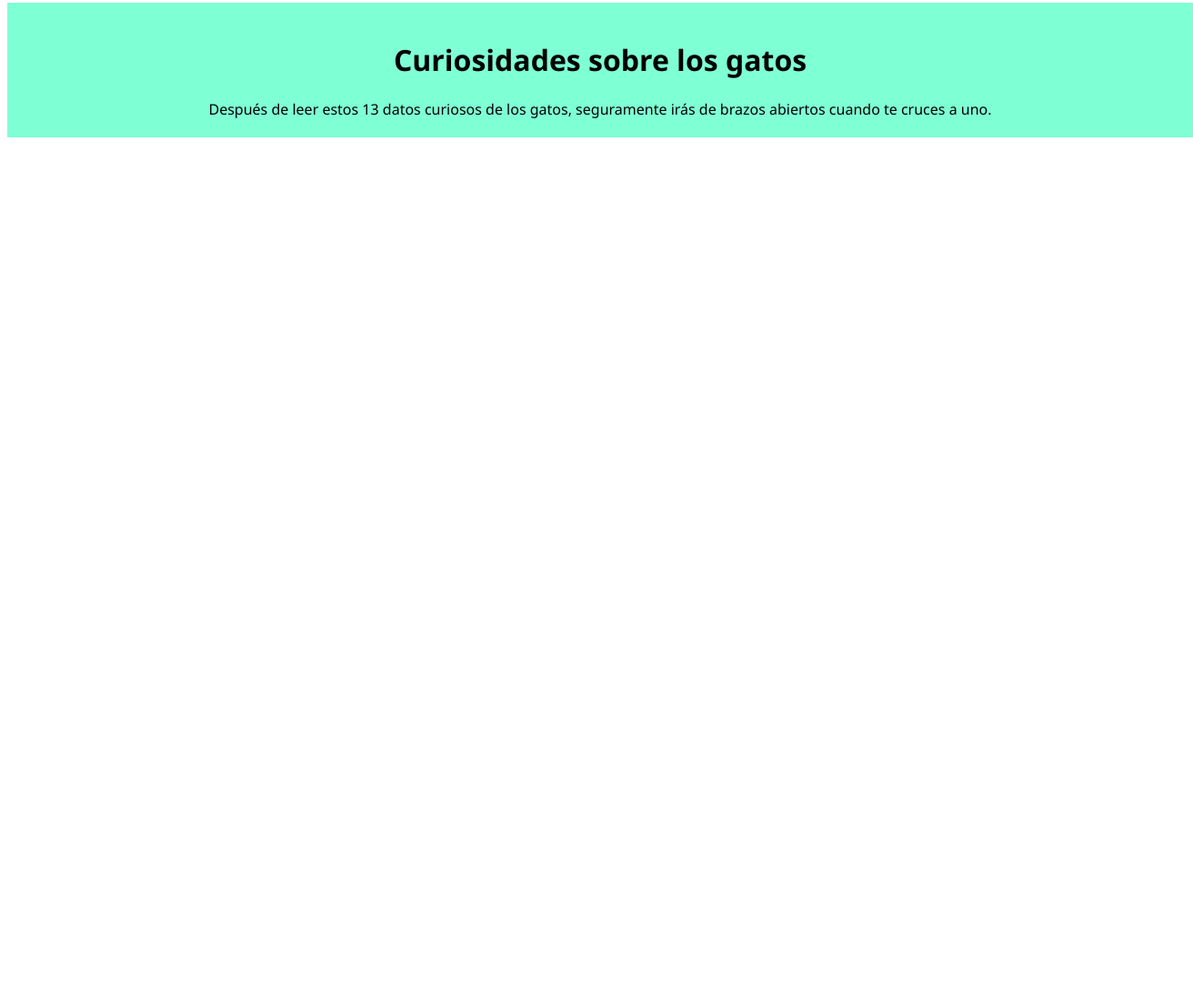
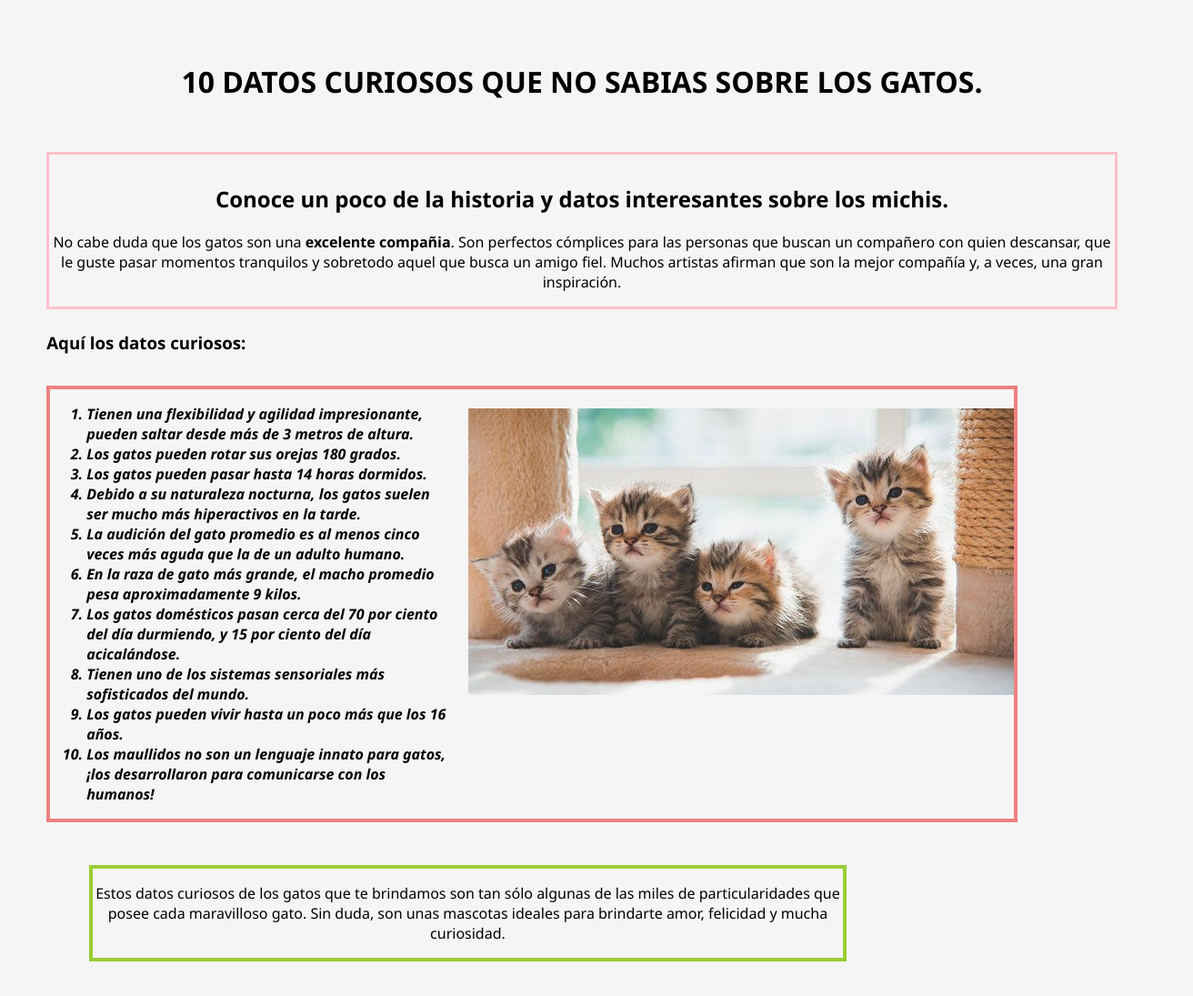
Before and after one commit to lara-bozzano/frontEnd-2022, a plain HTML site: page pruebaDiv.html in a window 1280 px wide. Shown: the part 5-1100 px from the top of the page at 91% size, 1312 px wide, since content can reach past the window. Before the commit the page ends 800 px from the top, so only its background shows below. Drawn offline with Linux system fonts and the light colour scheme.

Commit message:
pagina gatitos

```diff
--- a/pruebaDiv.css
+++ b/pruebaDiv.css
@@ -1,12 +1,60 @@
+body {
+    background-color: whitesmoke;
+    margin: 1%;
+    padding: 3%;
+}
 
+h1 {
+    text-align: center;
+    font-family: 'Segoe UI', Tahoma, Geneva, Verdana, sans-serif;
+    padding-bottom: 3%;
+}
 
 .titulo {
-height: 30%;
-width: 100%;
-border-style: 4px solid;
-border-color: black solid;
-background-color: aquamarine;
 text-align: center;
 font-family: 'Segoe UI', Tahoma, Geneva, Verdana, sans-serif;
-padding: 20px;
+padding-top: 1%;
+margin: 0 auto;
+border: pink solid;
 }
+
+.inline {
+    font-weight: bold;
+}
+
+.subtitulo {
+    margin-top: 2%;
+    text-align: left;
+    font-family: 'Segoe UI', Tahoma, Geneva, Verdana, sans-serif;
+}
+
+.encabezado {
+    height: 40%;
+    width: 90%;
+    margin-top: 3%;
+    text-align: left;
+    font-family: 'Segoe UI', Tahoma, Geneva, Verdana, sans-serif;
+    font-weight: bold;
+    font-style: italic;
+    display: flex;
+    flex-direction: row;
+    justify-content: center;
+    border: 4px lightcoral solid;
+}
+
+.imagen {
+    margin-top: 2%;
+    margin-left: 2%;
+    display: inline;
+}
+
+.pie {
+    font-family: 'Segoe UI', Tahoma, Geneva, Verdana, sans-serif;
+    margin-inline: 20%;
+    margin-top: 20;
+    margin: 4%;
+    border: 4px yellowgreen solid;
+    height: 5%;
+    width: 70%;
+    text-align: center;
+}
--- a/pruebaDiv.html
+++ b/pruebaDiv.html
@@ -16,9 +16,38 @@
 (Probar cómo se modifica la apariencia cambiando el tamaño, el padding, márgenes y bordes.
 Agregar div con tamaño en porcentaje, ver qué sucede cuando achicamos la ventana del navegador.)-->
 
+<h1>10 DATOS CURIOSOS QUE NO SABIAS SOBRE LOS GATOS.</h1>
+
 <div class="titulo">
-<h1 >Curiosidades sobre los gatos</h1>
-Después de leer estos 13 datos curiosos de los gatos, seguramente irás de brazos abiertos cuando te cruces a uno.
+    <h2>Conoce un poco de la historia y datos interesantes sobre los michis.</h2>
+    <p> No cabe duda que los gatos son una <span class="inline">excelente compañia</span>. Son perfectos cómplices para las personas que buscan un compañero con quien descansar, que le guste pasar momentos tranquilos y sobretodo aquel que busca un amigo fiel. Muchos artistas afirman que son la mejor compañía y, a veces, una gran inspiración.</p>
+</div>
+
+<div class="subtitulo">
+    <h3>Aquí los datos curiosos:</h3>
+</div>
+
+<div class="encabezado"> <!-- texto a la derecha-->
+    <ol>
+<li>Tienen una flexibilidad y agilidad impresionante, pueden saltar desde más de 3 metros de altura.</li>
+<li>Los gatos pueden rotar sus orejas 180 grados.</li>
+<li>Los gatos pueden pasar hasta 14 horas dormidos.</li>
+<li>Debido a su naturaleza nocturna, los gatos suelen ser mucho más hiperactivos en la tarde.</li>
+<li>La audición del gato promedio es al menos cinco veces más aguda que la de un adulto humano.</li>
+<li>En la raza de gato más grande, el macho promedio pesa aproximadamente 9 kilos.</li>
+<li>Los gatos domésticos pasan cerca del 70 por ciento del día durmiendo, y 15 por ciento del día acicalándose.</li>
+<li>Tienen uno de los sistemas sensoriales más sofisticados del mundo.</li>
+<li>Los gatos pueden vivir hasta un poco más que los 16 años. </li>
+<li>Los maullidos no son un lenguaje innato para gatos, ¡los desarrollaron para comunicarse con los humanos!</li>
+    </ol>
+
+    <div class="imagen">  <!--Imagen a la izquierda-->
+        <img src="gatitos.jpg" alt="foto de gatitos bebes">
+        </div>
+                </div>
+
+<div class="pie">
+<p>Estos datos curiosos de los gatos que te brindamos son tan sólo algunas de las miles de particularidades que posee cada maravilloso gato. Sin duda, son unas mascotas ideales para brindarte amor, felicidad y mucha curiosidad.</p>
 
 </div>
 
```
Also changed, not shown: gatoamericano.jpg (added), gatobritanico.jpg (added), gatopersa.jpg (added), gatosiames.jpg (added), gatosiberiano.jpg (added).
